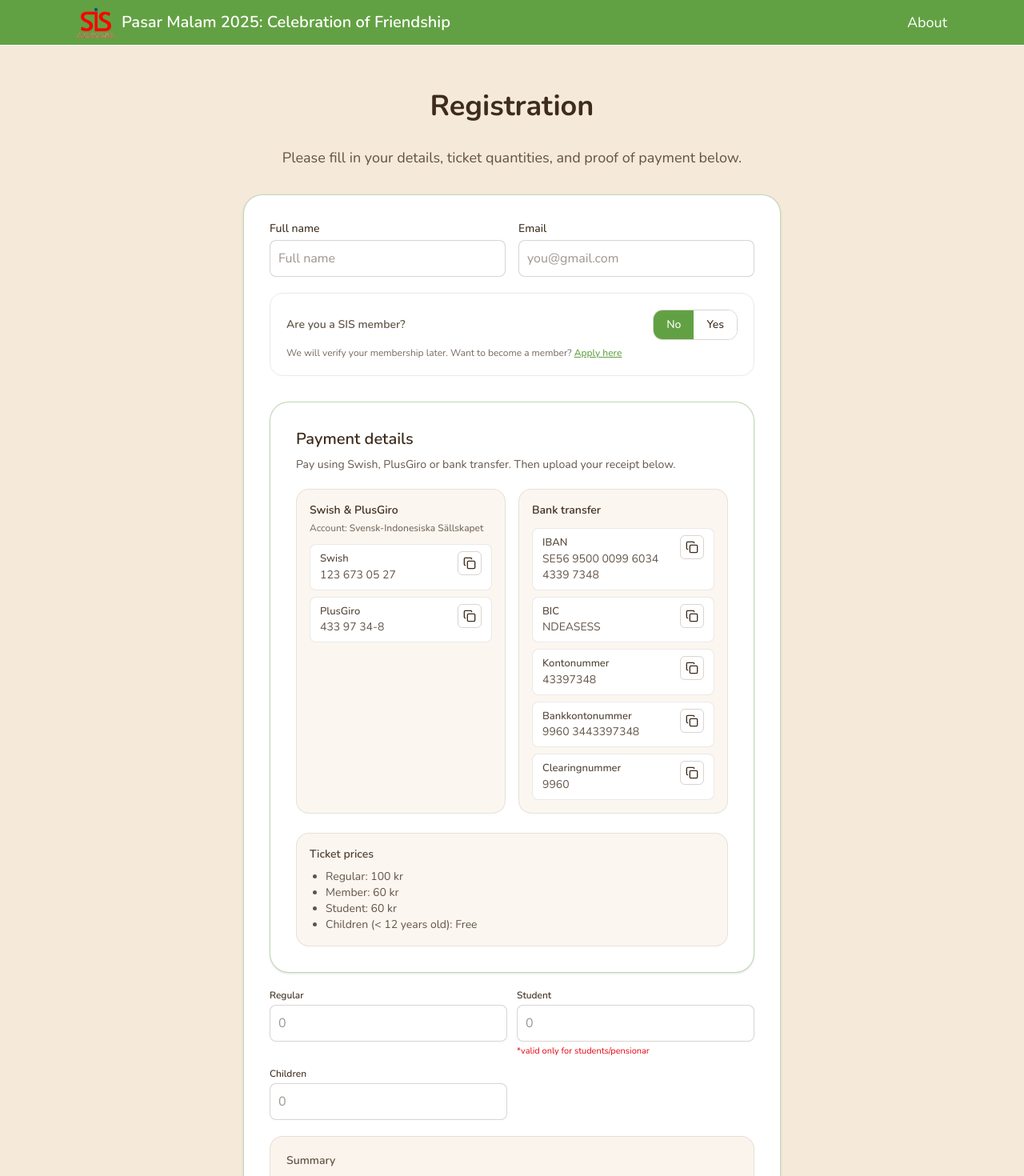
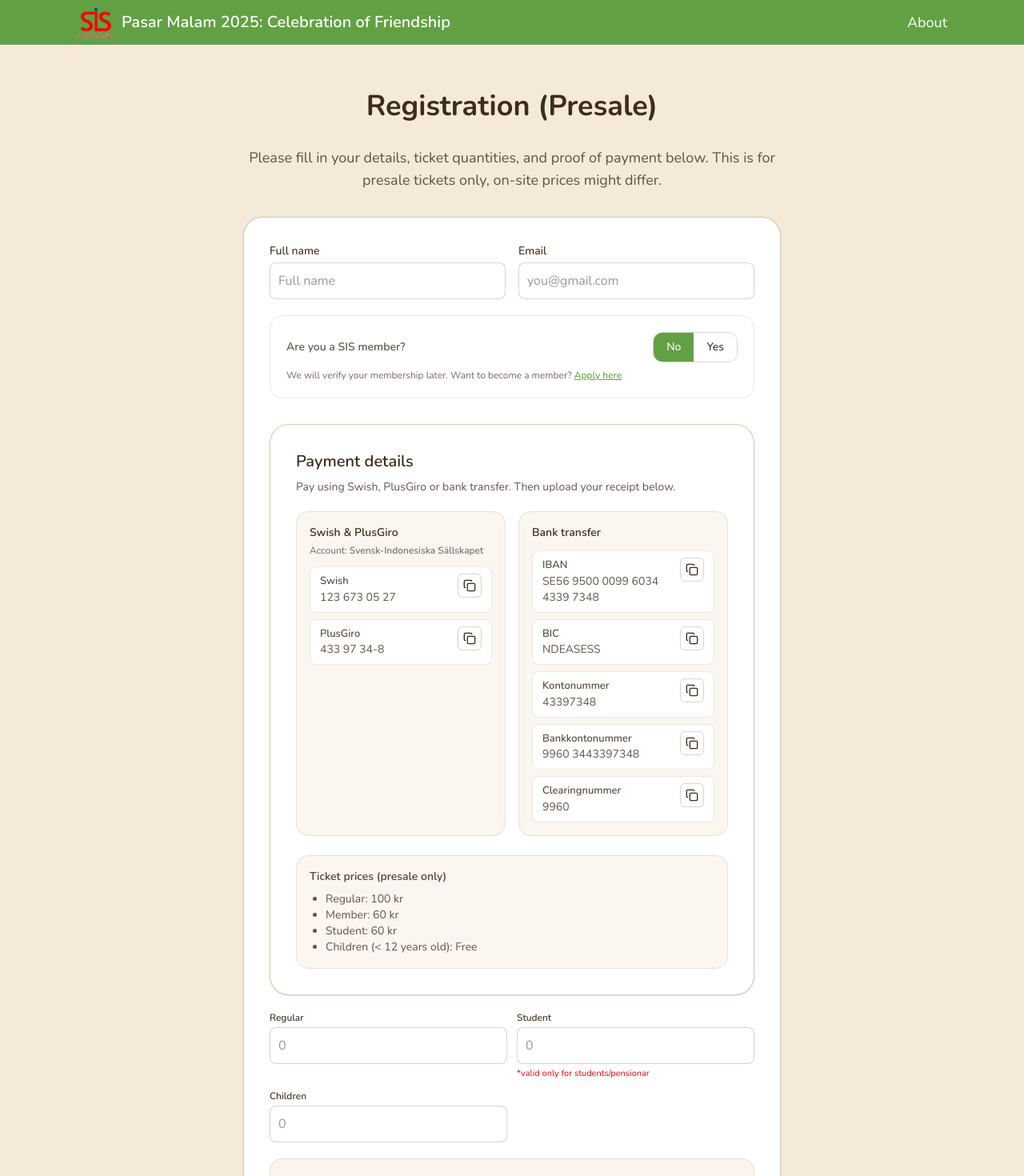
Before and after one commit to sandrayoe/Ticketing_SIS_2025, a Next.js app in the folder ticketing-2025/: page /register in a window 1280 px wide. Shown: the top 1470 px of the page at 80% size. Built offline with nearby package versions, Linux system fonts and the light colour scheme; a web font is replaced by a local one.

Commit message:
minor fix in registration page (presale and members)

```diff
--- a/ticketing-2025/app/register/page.tsx
+++ b/ticketing-2025/app/register/page.tsx
@@ -79,7 +79,7 @@ function PaymentDetails() {
 
       {/* Prices */}
       <div className="mt-6 rounded-2xl border border-earthy-dark/10 bg-earthy-light/40 p-4">
-        <div className="text-sm font-semibold text-earthy-dark/90">Ticket prices</div>
+        <div className="text-sm font-semibold text-earthy-dark/90">Ticket prices (presale only)</div>
         <ul className="mt-2 list-disc pl-5 text-sm text-earthy-dark/80">
           <li>Regular: {sek(PRICE_REGULAR)}</li>
           <li>Member: {sek(PRICE_MEMBER)}</li>
@@ -272,9 +272,10 @@ export default function RegisterPage() {
         <div className="mx-auto max-w-2xl">
           {/* Title / intro */}
           <div className="text-center">
-            <h1 className="text-3xl font-bold sm:text-4xl">Registration</h1>
+            <h1 className="text-3xl font-bold sm:text-4xl">Registration (Presale)</h1>
             <p className="mt-3 text-earthy-dark/80 sm:text-lg">
-              Please fill in your details, ticket quantities, and proof of payment below.
+              Please fill in your details, ticket quantities, and proof of payment below. This is for presale tickets only,
+              on-site prices might differ.
             </p>
           </div>
 
@@ -413,17 +414,18 @@ export default function RegisterPage() {
                     <label className="block order-4">
                       <span className="mb-1 block text-xs font-medium">Member</span>
                       <input
-                        type="number" min={0} step={1}
+                        type="number" min={0} max={5} step={1}
                         className="w-full rounded-lg border border-earthy-dark/20 bg-white p-2.5 focus:outline-none focus:ring-2 focus:ring-earthy-green"
                         value={form.tickets_member === 0 ? "" : form.tickets_member}
                         onChange={e => {
-                          const val = Number(e.target.value);
+                          let val = Number(e.target.value);
+                          if (val > 5) val = 5;
                           setForm(f => ({ ...f, tickets_member: isNaN(val) ? 0 : val }));
                         }}
                         placeholder="0"
                       />
                       <span className="mt-1 block text-[11px] text-red-600">
-                        *member tickets are for you (single) or your family only (family membership)
+                        *member tickets are for you or your family only (family membership - max 5)
                       </span>
                     </label>
                   )}
```
